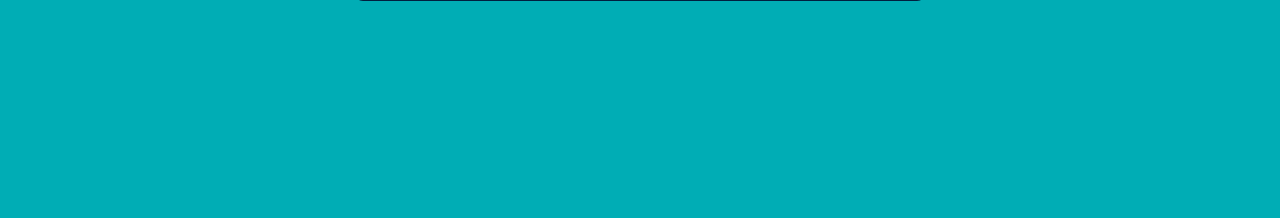
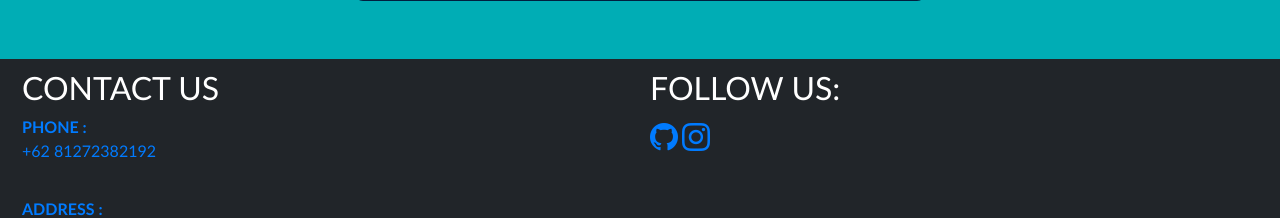
Before and after one commit to sayurtempee/crud_php, a PHP site: page /register.php in a window 1280 px wide. Shown: the part 783-1001 px from the top of the page. Before the commit the page ends 784 px from the top, so only its background shows below. Run offline with PHP 8.4, Linux system fonts and the light colour scheme; some libraries are stand-ins or nearby versions.

Commit message:
update footer login && register

```diff
--- a/register.php
+++ b/register.php
@@ -60,6 +60,8 @@ $koneksi->close();
    <meta name="viewport" content="width=device-width, initial-scale=1.0">
    <!-- Bootstrap -->
    <link href="https://cdn.jsdelivr.net/npm/bootstrap@5.0.0-beta2/dist/css/bootstrap.min.css" rel="stylesheet" integrity="sha384-BmbxuPwQa2lc/FVzBcNJ7UAyJxM6wuqIj61tLrc4wSX0szH/Ev+nYRRuWlolflfl" crossorigin="anonymous">
+   <!-- Bootstrap Icons -->
+   <link rel="stylesheet" href="https://cdn.jsdelivr.net/npm/bootstrap-icons@1.4.0/font/bootstrap-icons.css">
    <!-- Tambahkan Animate.css -->
    <!-- <link rel="stylesheet" href="https://cdnjs.cloudflare.com/ajax/libs/animate.css/4.1.1/animate.min.css" /> -->
    <!-- Font Google -->
@@ -83,6 +85,40 @@ $koneksi->close();
          animation: fadeIn 2s ease-out;
          color: #000;
          z-index: 9999;
+      }
+
+      footer {
+         background-color: red;
+         padding: 20px;
+         color: #343a40;
+         font-family: Arial, sans-serif;
+      }
+
+      .footer-container {
+         display: flex;
+         justify-content: space-between;
+         flex-wrap: wrap;
+      }
+
+      .contact-info,
+      .social-media,
+      .contact-form {
+         flex: 1;
+         margin: 10px;
+      }
+
+      .contact-info p,
+      .social-media a,
+      .contact-form a {
+         margin: 5px 0;
+         color: #007bff;
+         text-decoration: none;
+      }
+
+      .contact-info a:hover,
+      .social-media a:hover,
+      .contact-form a:hover {
+         text-decoration: underline;
       }
    </style>
 </head>
@@ -144,6 +180,29 @@ $koneksi->close();
       </div>
    </div>
 
+   <!-- Footer -->
+   <div class="container-fluid">
+      <div class="row bg-dark text-white">
+         <div class="footer-container">
+            <div class="contact-info">
+               <h2>Contact Us</h2>
+               <p><strong>Phone :</strong><br>
+                  +62 81272382192</p>
+               <br>
+               <p><strong>Address :</strong>
+                  <br>
+                  <iframe src="https://www.google.com/maps/embed?pb=!1m18!1m12!1m3!1d3966.497517924721!2d106.92049437934566!3d-6.197900250615102!2m3!1f0!2f0!3f0!3m2!1i1024!2i768!4f13.1!3m3!1m2!1s0x2e698bd5a839a4e9%3A0x3eef143eb557e41!2sSMK%20NEGERI%2071%20Jakarta!5e0!3m2!1sid!2sid!4v1732112365510!5m2!1sid!2sid" width="600" height="450" style="border:0;" allowfullscreen="" loading="lazy" referrerpolicy="no-referrer-when-downgrade"></iframe>
+            </div>
+
+            <div class="social-media">
+               <h2>Follow Us:</h2>
+               <a href="https://github.com/sayurtempee" target="_blank"><i class="bi bi-github fs-3"></i></a>
+               <a href="https://www.instagram.com/f4r1s_l1za/" target="_blank"><i class="bi bi-instagram fs-3"></i></a>
+            </div>
+         </div>
+      </div>
+   </div>
+   <!-- Close Footer -->
 
    <!-- autocomplete="off" = agar tidak menyimpan history -->
 
```
Also changed, not shown: login.php (+4 -29 lines).
